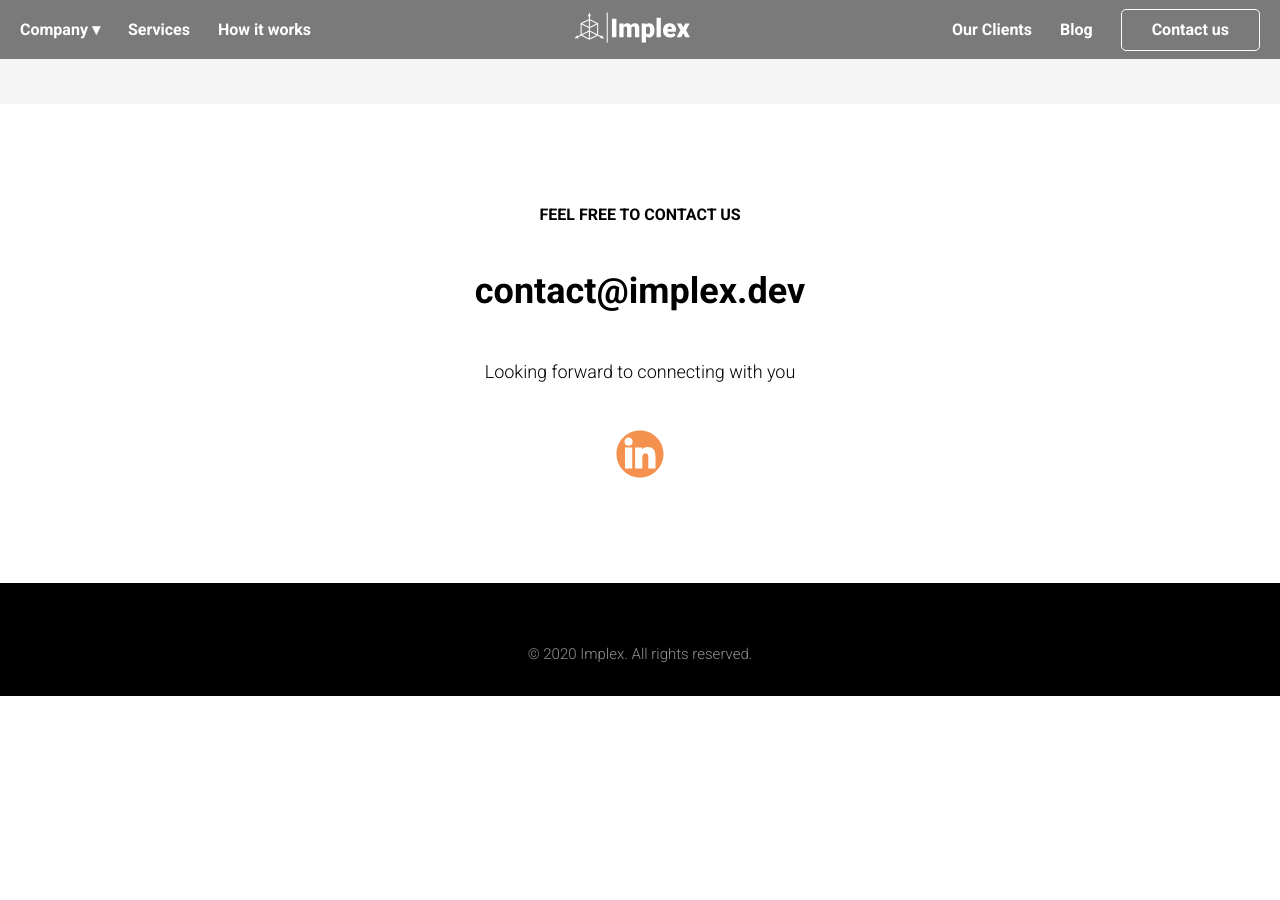
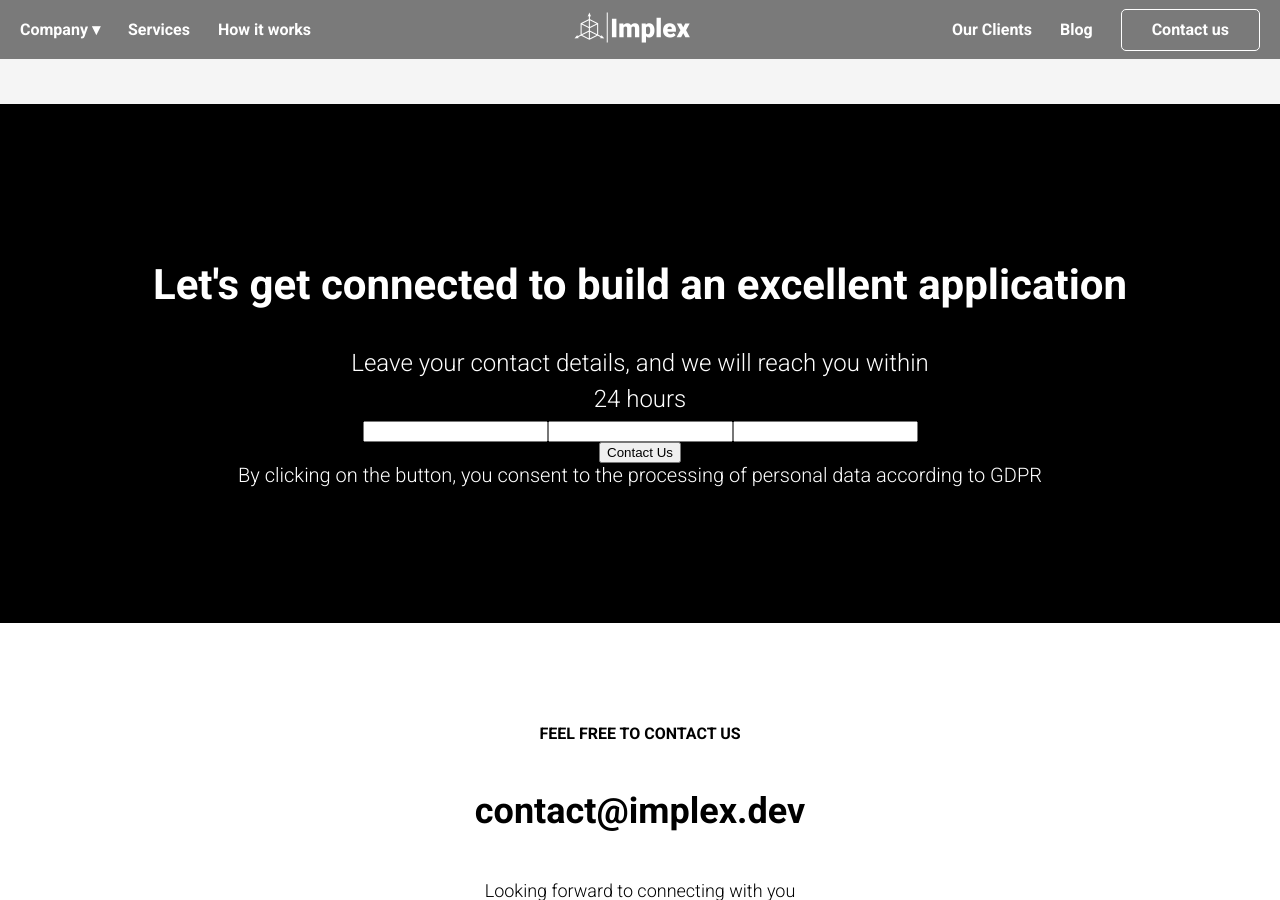
Before and after one commit to implex-code-repo/implex-site, a Jekyll site: the page built from index.html, in a window 1280 px wide and 900 px high, scrolled down 8273 px. Built offline with Jekyll 4.4.1, drawn with Linux system fonts in a browser that asks for light colours; before the commit the page ends 8969 px from its top, so only the background shows below that.

Commit message:
add contact-us section

```diff
--- /dev/null
+++ b/_data/contact-us.yml
@@ -0,0 +1,3 @@
+title: Let's get connected to build an excellent application
+subTitle: Leave your contact details, and we will reach you within 24 hours
+additionalText: By clicking on the button, you consent to the processing of personal data according to GDPR
--- /dev/null
+++ b/_includes/contact-us/contact-us.html
@@ -0,0 +1,33 @@
+{% comment %}
+<!--
+  ~ Copyright (c) 2022. Implex
+  ~ All rights reserved
+  -->
+{% endcomment %}
+
+<section class="section section-dark contact-us">
+    {% assign content = site.data.contact-us %}
+    <div class="content">
+        <div class="text-center">
+            <h1>{{ content.title }}</h1>
+            <h2>{{ content.subTitle }}</h2>
+        </div>
+        <div class="form-wrapper">
+            <label>
+                <input>
+            </label>
+            <label>
+                <input>
+            </label>
+            <label>
+                <input>
+            </label>
+        </div>
+        <div class="button">
+            <button>
+                Contact Us
+            </button>
+        </div>
+        <div class="additional-text">{{ content.additionalText }}</div>
+    </div>
+</section>
--- /dev/null
+++ b/_includes/contact-us/contact-us.scss
@@ -0,0 +1,18 @@
+@import 'mixins';
+
+.contact-us {
+  background-color: black;
+  padding: 120px 0 136px !important;
+
+  .form-wrapper {
+    @include flex(row, center, center);
+  }
+
+  .button {
+    @include flex(column, center, center);
+  }
+
+  .additional-text {
+    text-align: center;
+  }
+}
--- a/assets/css/styles.scss
+++ b/assets/css/styles.scss
@@ -20,6 +20,7 @@
 @import "post-preview";
 @import "vacancy-preview";
 @import "header";
+@import "contact-us";
 /* pages */
 @import "careers";
 
--- a/index.html
+++ b/index.html
@@ -14,3 +14,4 @@
 {% include advantages/advantages.html %}
 {% include clients/clients.html %}
 {% include blog/blog.html %}
+{% include contact-us/contact-us.html %}
```
Also changed, not shown: 3 other files.
